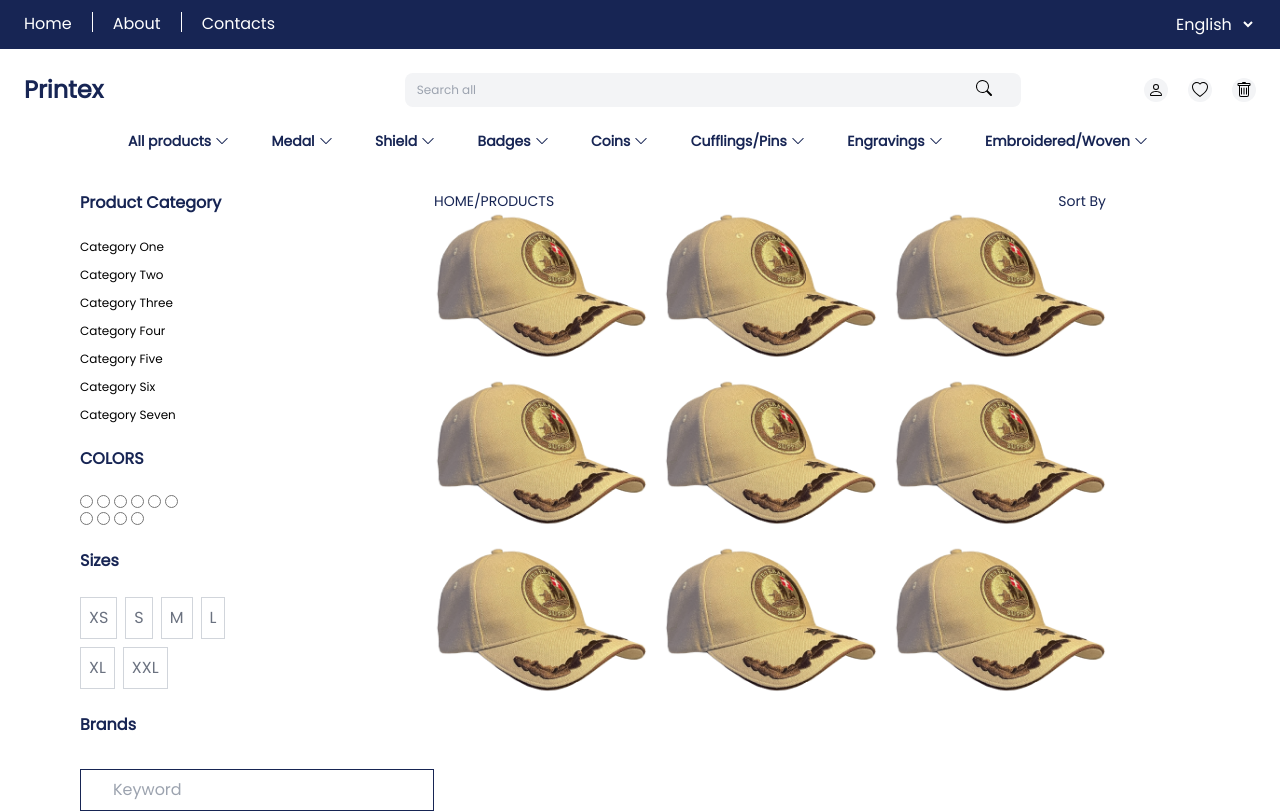
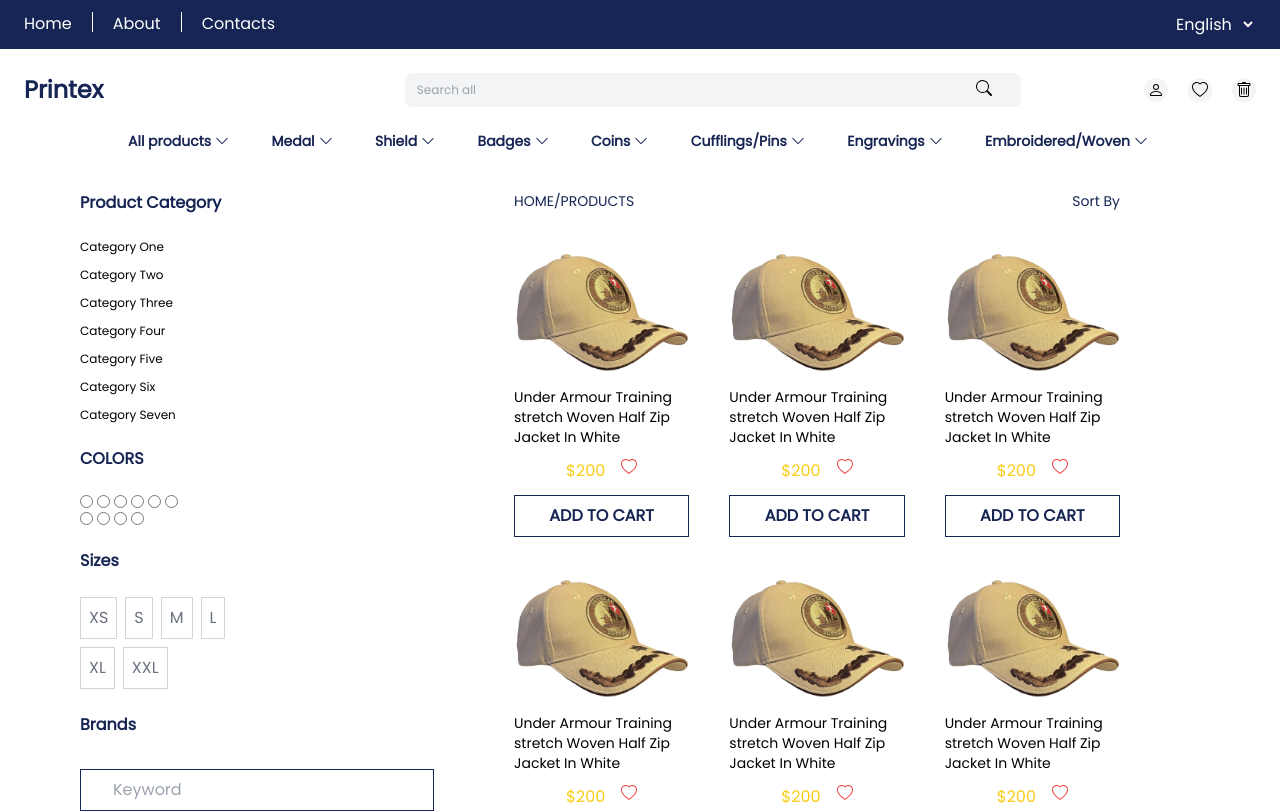
Before and after one commit to wemmy6673/printex, a React (Create React App) app: page /ProductDisplay in a window 1280 px wide. Shown: the top 812 px of the page. Built offline with nearby package versions, Linux system fonts and the light colour scheme.

Commit message:
like button hover

```diff
--- a/src/components/ProductDisplay.jsx
+++ b/src/components/ProductDisplay.jsx
@@ -1,6 +1,9 @@
 import React from 'react';
 import { BsSearch } from "react-icons/bs";
+import { BsHeartFill } from "react-icons/bs";
+import {BsHeart} from "react-icons/bs";
 import Cap from '../images/Cap.png';
+import { useState } from 'react';
 
 const Items = [{
     id: 1,
@@ -69,6 +72,8 @@
 
 
 const ProductDisplay = () => {
+
+    const [isHovered, setIsHovered] = useState(false);
 
 
     return(
@@ -200,17 +205,28 @@
 
             </div>
 
-            <div className='flex flex-col w-3/5'>
-                <div className='flex flex-row justify-between text-blue-950 text-sm'>
+            <div className='flex flex-col'>
+                <div className='flex flex-row text-blue-950 text-sm justify-between px-20'>
                     <div>HOME/PRODUCTS</div>
                     <div>Sort By</div>
 
                 </div>
-                <div className='grid grid-cols-3 gap-4'>
+                <div className='py-10 md:grid md:grid-cols-3 md:gap-10 px-20'>
                     {Items.map(item =>(
-                        <div key={item.id}>
-                            <div>
-                                <img src={item.image} alt={item.title} />
+                        <div className='' key={item.id}>
+                            <div className='flex flex-col space-y-3'>
+                                <img src={item.image} alt={item.title} width='200' height='200' />
+                                <p className='text-sm'>{item.title}</p>
+                                <div className='flex flex-row space-x-4 mx-auto'>
+                                    <p className='text-yellow-400'>${item.new_price}</p>
+                                    <div className='text-red-500 cursor-pointer' onMouseOver={()=>setIsHovered(true)} onMouseOut={()=>setIsHovered(false)}>
+
+                                    {isHovered ? <div className='text-red-500 '><BsHeartFill /></div> : <BsHeart />}
+
+                                    </div>
+
+                                </div>
+                                <button className='text-blue-950 border py-2 font-semibold hover:bg-blue-950 hover:text-white transition duration-0 hover:duration-300 border-blue-950'>ADD TO CART</button>
 
                             </div>
                         </div>
```
